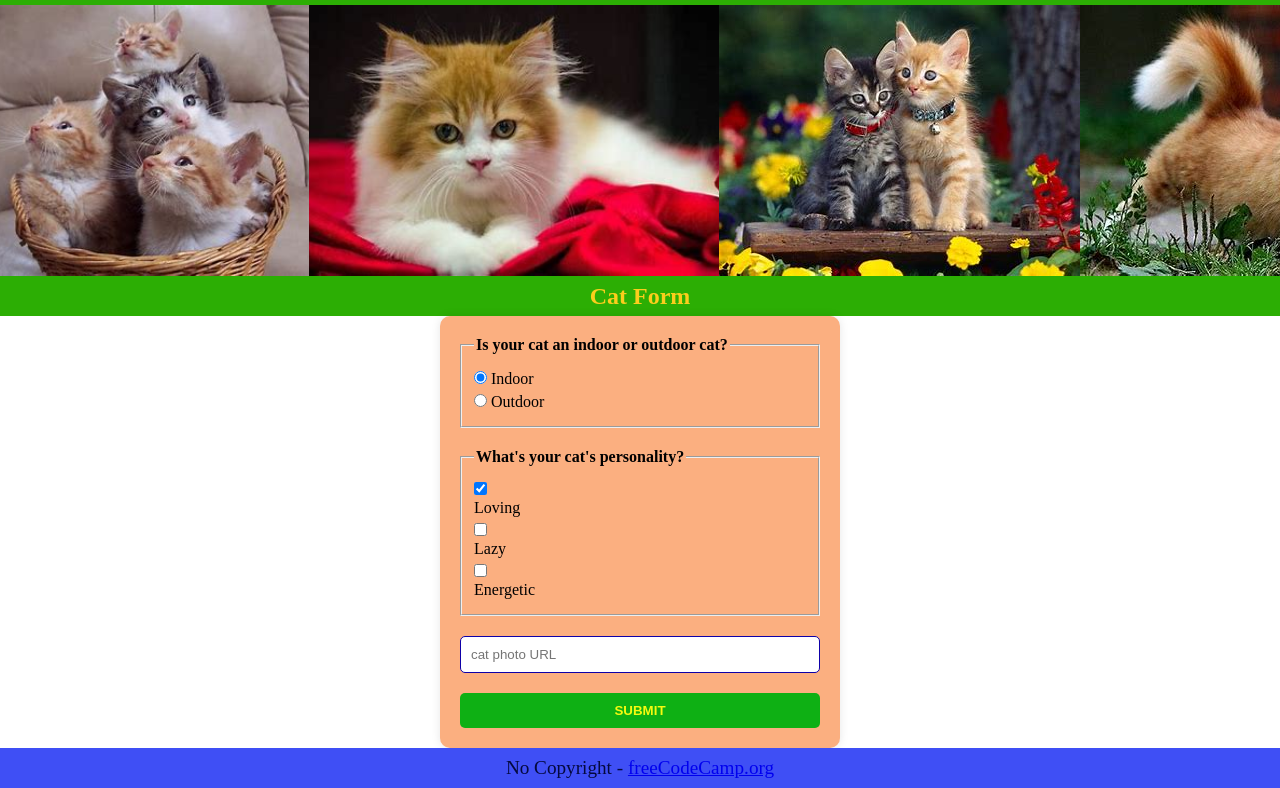
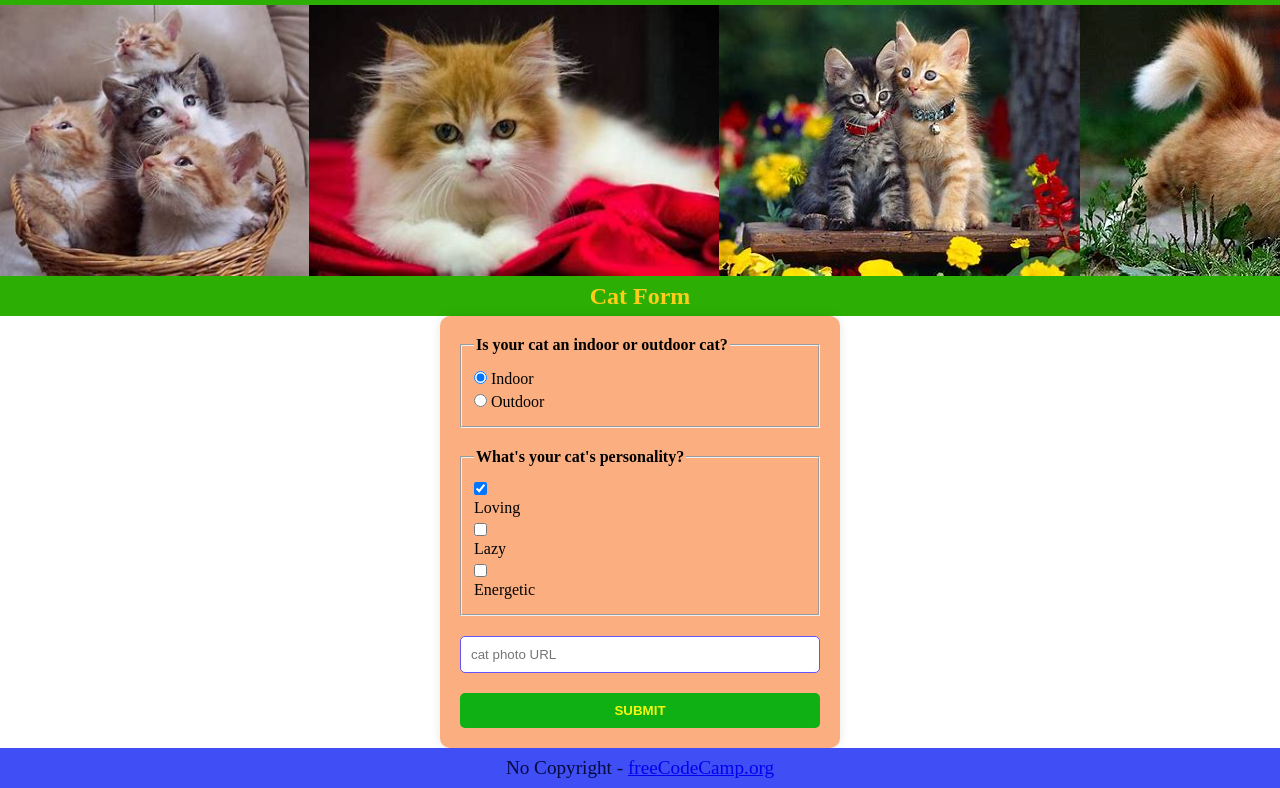
Before and after one commit to AbuTalha3/Cat-Photo-App, a plain HTML site: page index.html in a window 1280 px wide. Shown: the part 1481-2269 px from the top of the page. Drawn offline with Linux system fonts and the light colour scheme.

Commit message:
Add css file

```diff
--- a/style.css
+++ b/style.css
@@ -88,7 +88,7 @@
   width: 100%;
   padding: 10px;
   margin-bottom: 20px;
-  border: 1px solid #0e00a8;
+  border: 1px solid #6355fa;
   border-radius: 5px;
 }
 
```
